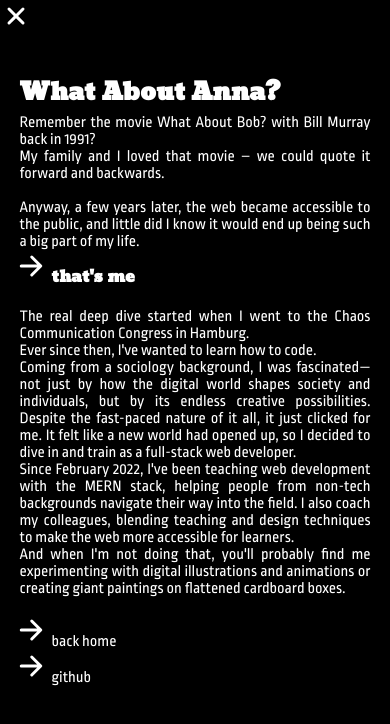
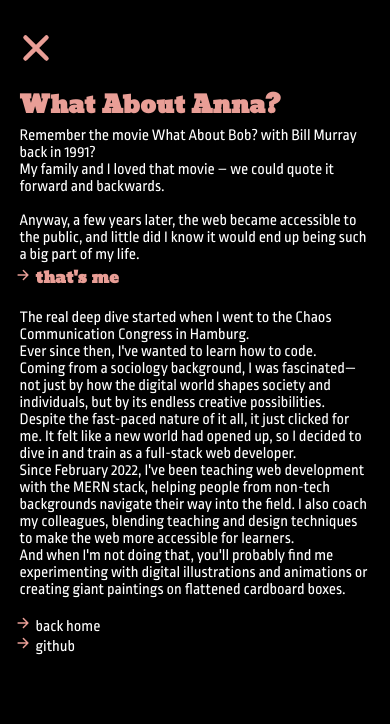
Before and after one commit to anna-olivia/pret-a-porter, a Next.js app: page /mobile in a window 390 px wide. Shown: the top 724 px of the page. Built offline with nearby package versions, Linux system fonts and the light colour scheme.

Commit message:
about mobile

```diff
--- a/app/mobile/page.js
+++ b/app/mobile/page.js
@@ -8,8 +8,8 @@
     <>
 
       <div className={`glass ${styles.about}`}>
-      <Link href="/" className={styles.back}>
-          <IoClose  />
+      <Link href="/">
+          <IoClose className={styles.back} />
         </Link>
 
 
--- a/app/styles/MobileAbout.module.css
+++ b/app/styles/MobileAbout.module.css
@@ -1,60 +1,32 @@
 .about {
   background-color: rgba(0, 0, 0, 1);
-  /* height: 100vh; */
+
 }
 
 .about .back {
-  color: var(--secondary);
-  font-size: 2em;
+  color: var(--primary);
+  font-size: 3em;
+  margin: 0.5em 0.25em;
+
 }
 
 .about .text {
-    /* background-color: rgba(0, 0, 0, 0.7); */
-    text-align: justify;
+
     padding: 2em 5% ;
-    /* margin-top: -6em; */
+
 
 }
 
 .about h1 {
-    color: var(--secondary);
+    color: var(--primary);
     font-size: 1.5em;
-
+margin-top: -2em;
 }
 
-
-.about .figure1 {
-  width: 100vw;
-   clip-path: polygon(0 0, 0% 100%, 100% 100%);
-
-margin-top: 5%;
-  clip-path: polygon(0 0, 100% 0, 100% 100%);
-  height: 400px;
-overflow: hidden;
-}
-
-.about .figure2 {
-  width: 100vw;
-  clip-path: polygon(0 0, 0% 100%, 100% 100%);
-  height: 400px;
-overflow: hidden;
-margin-left: -8%;
-margin-top: -100%;
-margin-bottom: 5%;
-}
-.about img {
-
-    object-fit: cover;
-    filter: grayscale(100%);
-
-
-  }
-
   .about .link, .about a h2 {
-    color: var(--secondary);
+    color: var(--primary);
     display: inline;
-    font-size: 2em;
-    transform: translatex(-5px);
+    transform: translateX(-5px);
 
   }
 
```
Also changed, not shown: app/styles/Me.module.css (+4 -4 lines).
